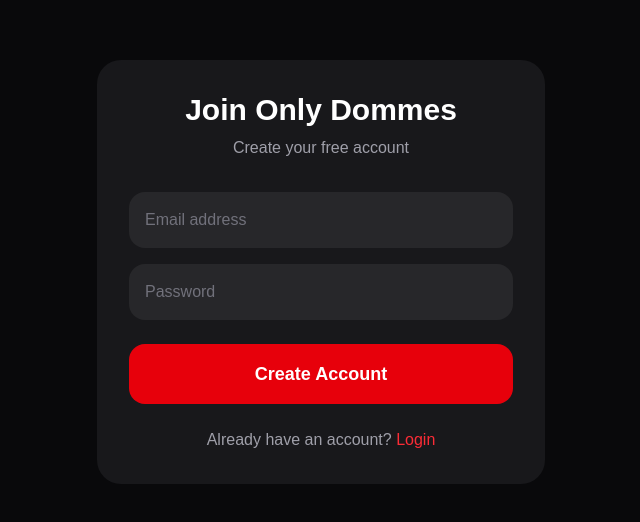
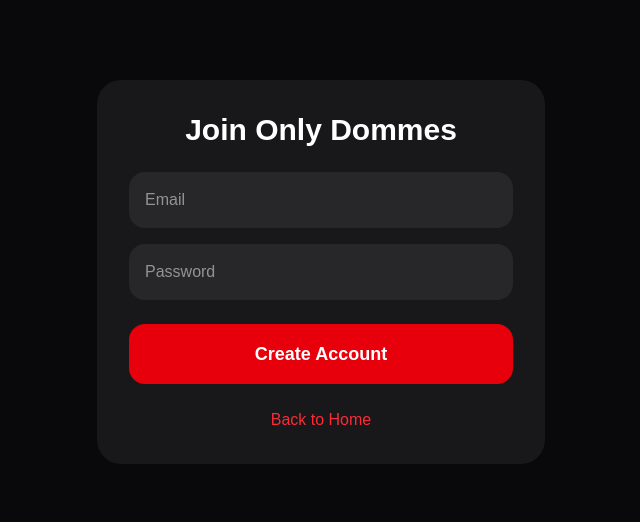
Before and after one commit to CashMere-lab-ops/Only-Dommes, a Next.js app: page /signup in a window 1280 px wide. Shown: the part 128-650 px from the top of the page, without its empty margins (319-959 px from the left). Built offline with nearby package versions, Linux system fonts and the light colour scheme.

Commit message:
Simplify signup to fix build

```diff
--- a/app/signup/page.tsx
+++ b/app/signup/page.tsx
@@ -1,74 +1,45 @@
 'use client';
 
 import { useState } from 'react';
-import { supabase } from '../../lib/supabase';
 import Link from 'next/link';
 
 export default function SignupPage() {
   const [email, setEmail] = useState('');
   const [password, setPassword] = useState('');
   const [message, setMessage] = useState('');
-  const [loading, setLoading] = useState(false);
 
-  const handleSignup = async () => {
-    setLoading(true);
-    setMessage('');
-
-    const { error } = await supabase.auth.signUp({
-      email,
-      password,
-    });
-
-    if (error) {
-      setMessage(error.message);
-    } else {
-      setMessage('Success! Check your email to confirm your account.');
-    }
-
-    setLoading(false);
+  const handleSignup = () => {
+    setMessage('Signup page is working. We will connect Supabase next.');
   };
 
   return (
     <div className="min-h-screen bg-zinc-950 text-white flex items-center justify-center p-6">
       <div className="bg-zinc-900 p-8 rounded-3xl w-full max-w-md">
-        <h1 className="text-3xl font-bold mb-2 text-center">Join Only Dommes</h1>
-        <p className="text-zinc-400 text-center mb-8">Create your free account</p>
+        <h1 className="text-3xl font-bold mb-6 text-center">Join Only Dommes</h1>
 
         <input
           type="email"
-          placeholder="Email address"
-          className="w-full p-4 mb-4 bg-zinc-800 rounded-2xl text-white placeholder-zinc-500"
+          placeholder="Email"
+          className="w-full p-4 mb-4 bg-zinc-800 rounded-2xl"
           value={email}
           onChange={(e) => setEmail(e.target.value)}
         />
-
         <input
           type="password"
           placeholder="Password"
-          className="w-full p-4 mb-6 bg-zinc-800 rounded-2xl text-white placeholder-zinc-500"
+          className="w-full p-4 mb-6 bg-zinc-800 rounded-2xl"
           value={password}
           onChange={(e) => setPassword(e.target.value)}
         />
-
         <button
           onClick={handleSignup}
-          disabled={loading}
-          className="w-full bg-red-600 hover:bg-red-700 disabled:bg-zinc-700 py-4 rounded-2xl text-lg font-semibold"
+          className="w-full bg-red-600 py-4 rounded-2xl text-lg font-semibold"
         >
-          {loading ? 'Creating account...' : 'Create Account'}
+          Create Account
         </button>
-
-        {message && (
-          <p className="mt-6 text-center p-4 bg-zinc-800 rounded-2xl text-sm">
-            {message}
-          </p>
-        )}
-
+        {message && <p className="mt-4 text-center text-green-400">{message}</p>}
         <p className="text-center mt-6 text-zinc-400">
-          Already have an account?{' '}
-          <Link href="/login" className="text-red-500 hover:underline">
-            Login
-          </Link>
+          <Link href="/" className="text-red-500">Back to Home</Link>
         </p>
       </div>
     </div>
```
